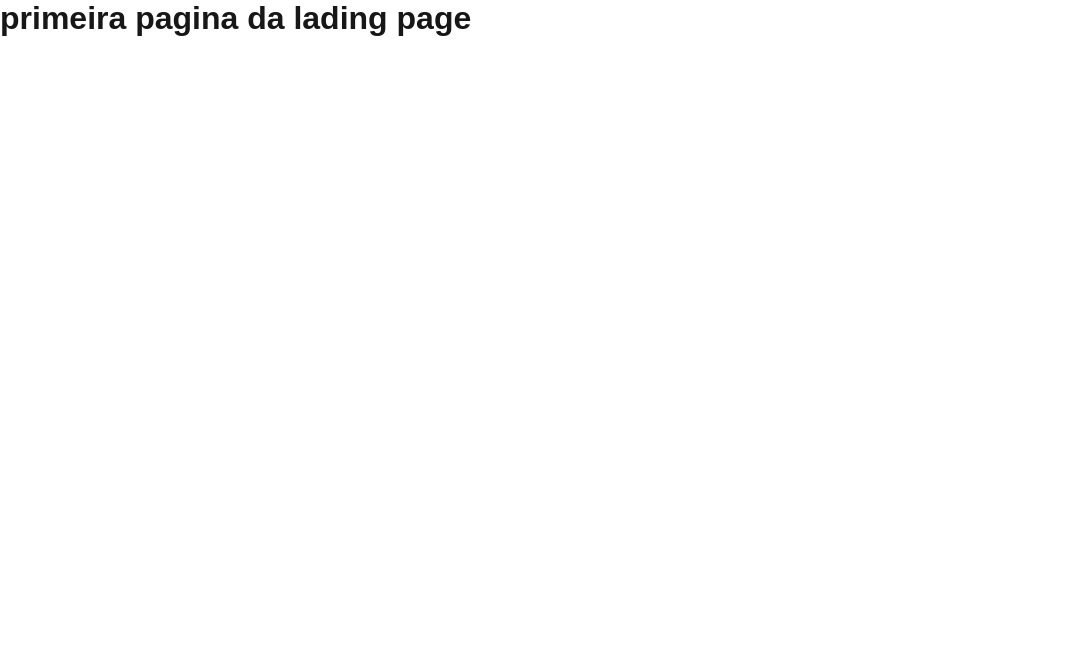
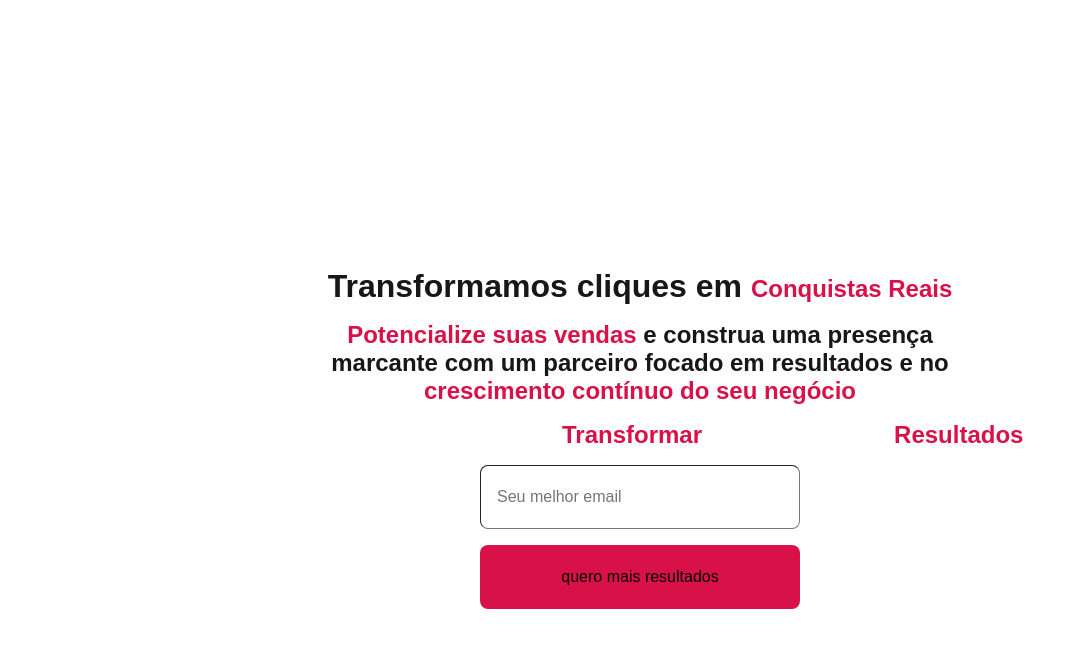
Before and after one commit to denner-august/WinnersGo, a Next.js app in the folder landing-page/: page / in a window 1280 px wide. Shown: the top 648 px of the page, without its empty margins (0-1084 px from the left). Built offline with nearby package versions, Linux system fonts and the light colour scheme.

Commit message:
headline do header

```diff
--- /dev/null
+++ b/landing-page/src/app/components/header/header.module.scss
@@ -0,0 +1,76 @@
+.container {
+  display: flex;
+  flex-direction: column;
+  justify-content: center;
+  align-items: center;
+
+  //   background-color: red;
+  height: 100vh;
+  width: 100%;
+
+  span {
+    font-size: 1.5rem;
+    font-weight: bold;
+    color: #fff;
+    margin-bottom: 3rem;
+  }
+
+  h1 {
+    margin-bottom: 1rem;
+    span {
+      color: #d91149;
+    }
+  }
+
+  h2 {
+    width: 50vw;
+    text-align: center;
+    span {
+      color: #d91149;
+    }
+  }
+
+  p {
+    margin-top: 1rem;
+
+    font-size: 1.5rem;
+    font-weight: bold;
+    color: #fff;
+    span {
+      color: #d91149;
+    }
+  }
+
+  form {
+    display: flex;
+    flex-direction: column;
+
+    input {
+      font-size: 1rem;
+      width: auto;
+      min-width: 25vw;
+      height: 4rem;
+
+      border-radius: 0.5rem;
+      border-color: none;
+      border-width: 1px;
+      padding-left: 1rem;
+      margin-top: 1rem;
+
+      margin-bottom: 1rem;
+    }
+
+    button {
+      font-size: 1rem;
+      padding: 0.5rem;
+
+      height: 4rem;
+
+      border-radius: 0.5rem;
+
+      background-color: #d91149;
+      border: none;
+      color: #000;
+    }
+  }
+}
--- /dev/null
+++ b/landing-page/src/app/components/header/header.tsx
@@ -0,0 +1,32 @@
+import styles from "./header.module.scss";
+
+interface HeaderProps {
+  title: string;
+  subtitle: string;
+  CTA: string;
+}
+
+export function Header({ title, subtitle, CTA }: HeaderProps) {
+  return (
+    <div className={styles.container}>
+      <span>WinnersGo</span>
+      <h1>
+        {title} <span>Conquistas Reais</span>{" "}
+      </h1>
+      <h2>
+        <span>Potencialize suas vendas</span>
+        {subtitle}
+        <span>crescimento contínuo do seu negócio</span>
+      </h2>
+      <p>
+        Descubra Como Podemos <span>Transformar</span> Seu Tráfego em
+        <span> Resultados</span>
+      </p>
+
+      <form>
+        <input type="email" required placeholder="Seu melhor email" />
+        <button type="submit">{CTA}</button>
+      </form>
+    </div>
+  );
+}
--- a/landing-page/src/app/layout.tsx
+++ b/landing-page/src/app/layout.tsx
@@ -1,6 +1,6 @@
 import type { Metadata } from "next";
 import localFont from "next/font/local";
-import "./globals.css";
+import "./globals.scss";
 
 const geistSans = localFont({
   src: "./fonts/GeistVF.woff",
--- a/landing-page/src/app/page.tsx
+++ b/landing-page/src/app/page.tsx
@@ -1,7 +1,13 @@
+import { Header } from "./components/header/header";
+
 export default function Home() {
   return (
     <div>
-      <h1>primeira pagina da lading page</h1>
+      <Header
+        title="Transformamos cliques em "
+        subtitle=" e construa uma presença  marcante com um parceiro focado em resultados e no "
+        CTA="quero mais resultados"
+      />
     </div>
   );
 }
```
Also changed, not shown: landing-page/package.json (+5 -3 lines), landing-page/src/app/globals.scss (renamed from landing-page/src/app/globals.css), 1 other file (tests, documents, lock files or other folders).
